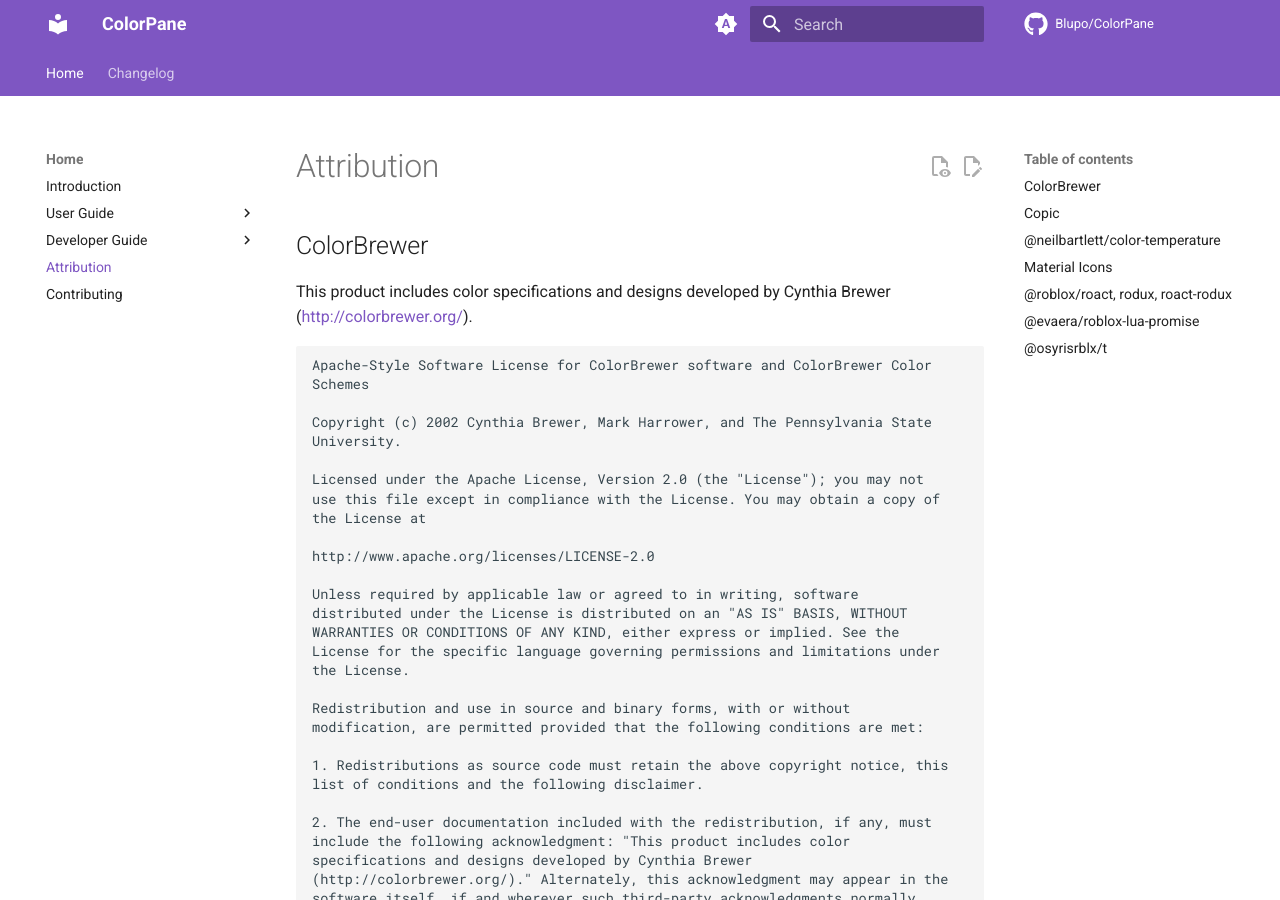
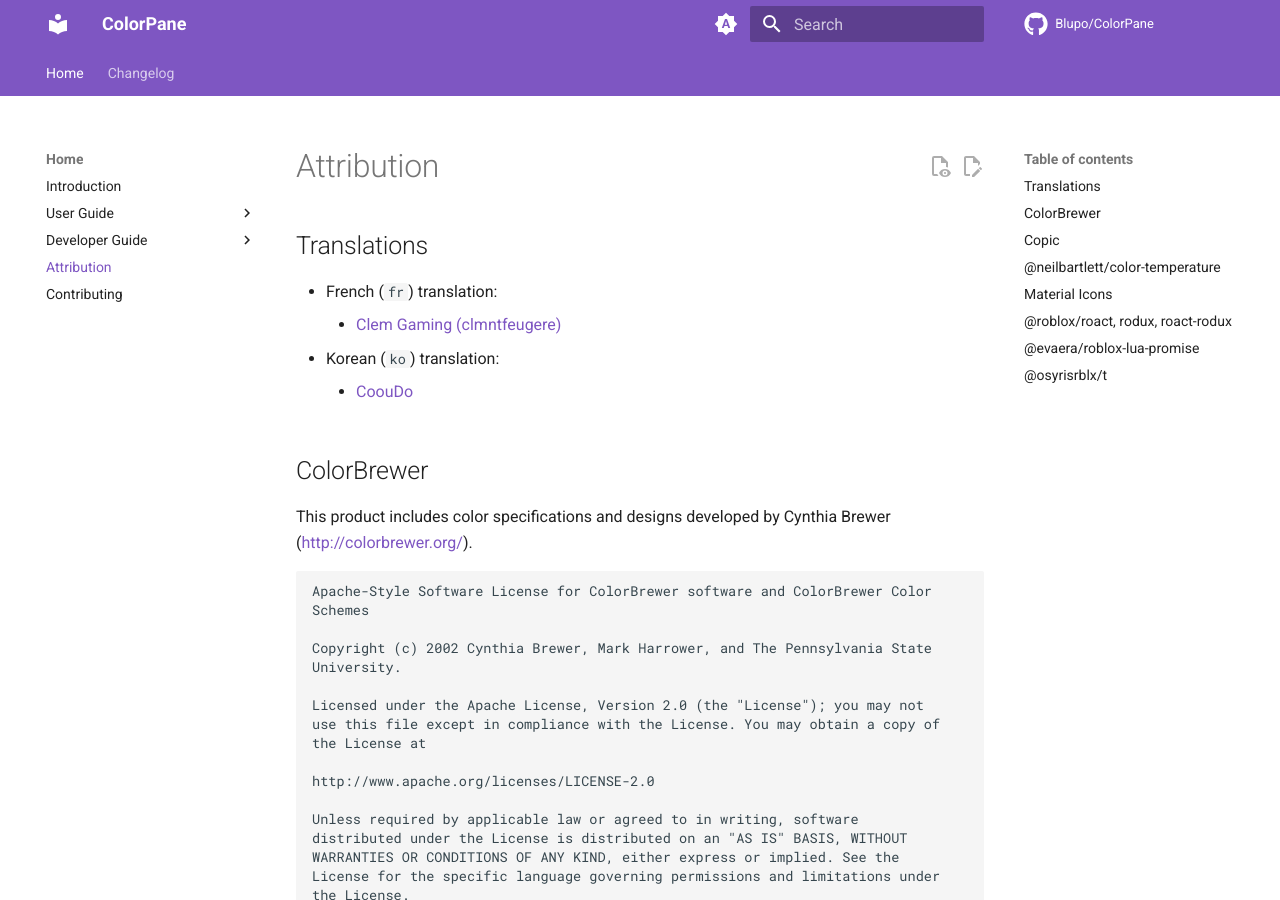
Before and after one commit to Blupo/ColorPane, an MkDocs documentation site: the page built from docs/attribution.md, in a window 1280 px wide and 900 px high. Built offline with MkDocs 1.6.1 and Material for MkDocs 9.7.7, drawn with Linux system fonts in a browser that asks for light colours; plug-ins that fetch from the network failed and are left out; comment, search, counter and statistics services are not loaded.

Commit message:
Add translation attribution

```diff
--- a/docs/attribution.md
+++ b/docs/attribution.md
@@ -1,4 +1,11 @@
 # Attribution
+
+## Translations
+
+- French (`fr`) translation:
+    - [Clem Gaming (clmntfeugere)](https://crowdin.com/profile/clmntfeugere)
+- Korean (`ko`) translation:
+    - [CoouDo](https://crowdin.com/profile/cooudo)
 
 ## ColorBrewer
 
```
